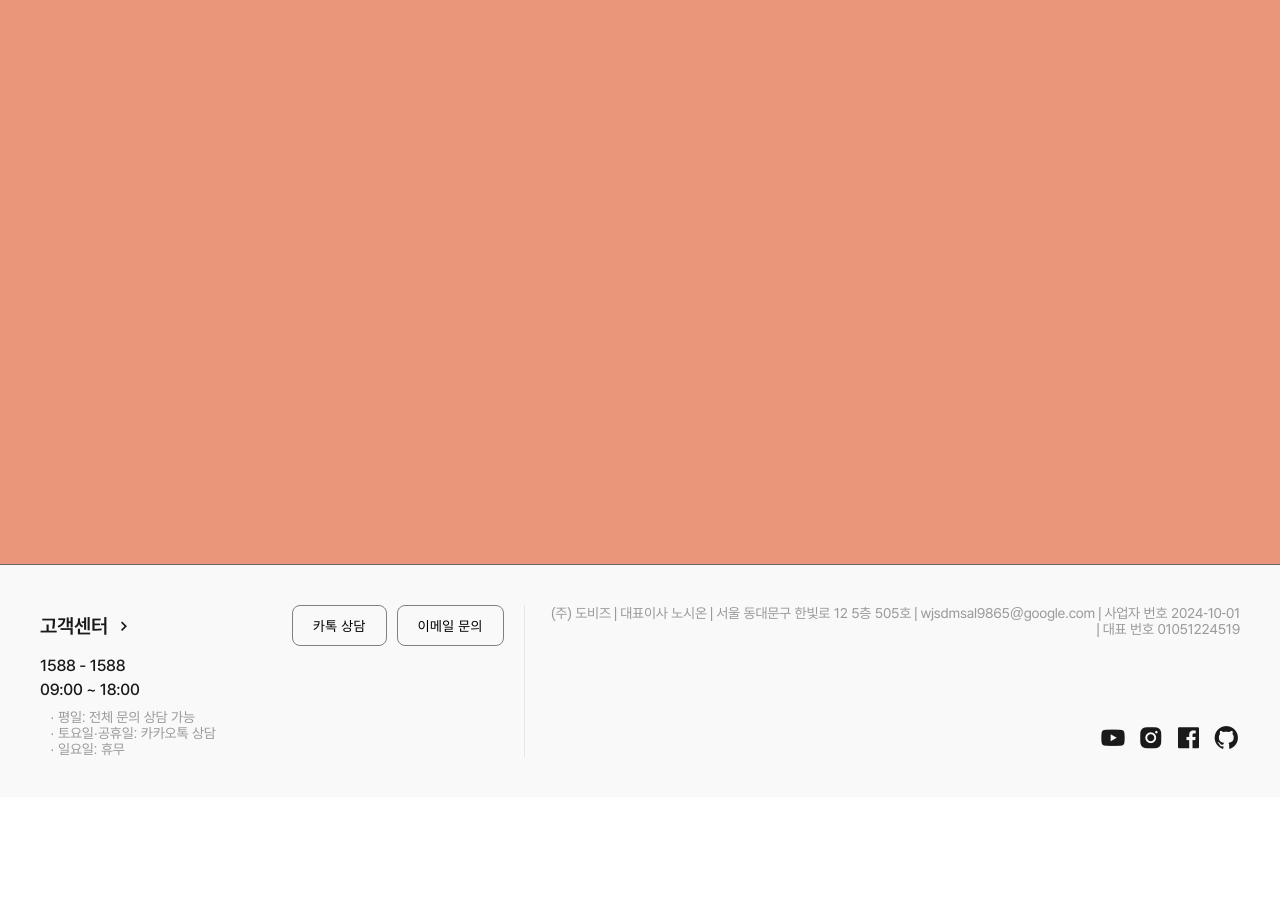
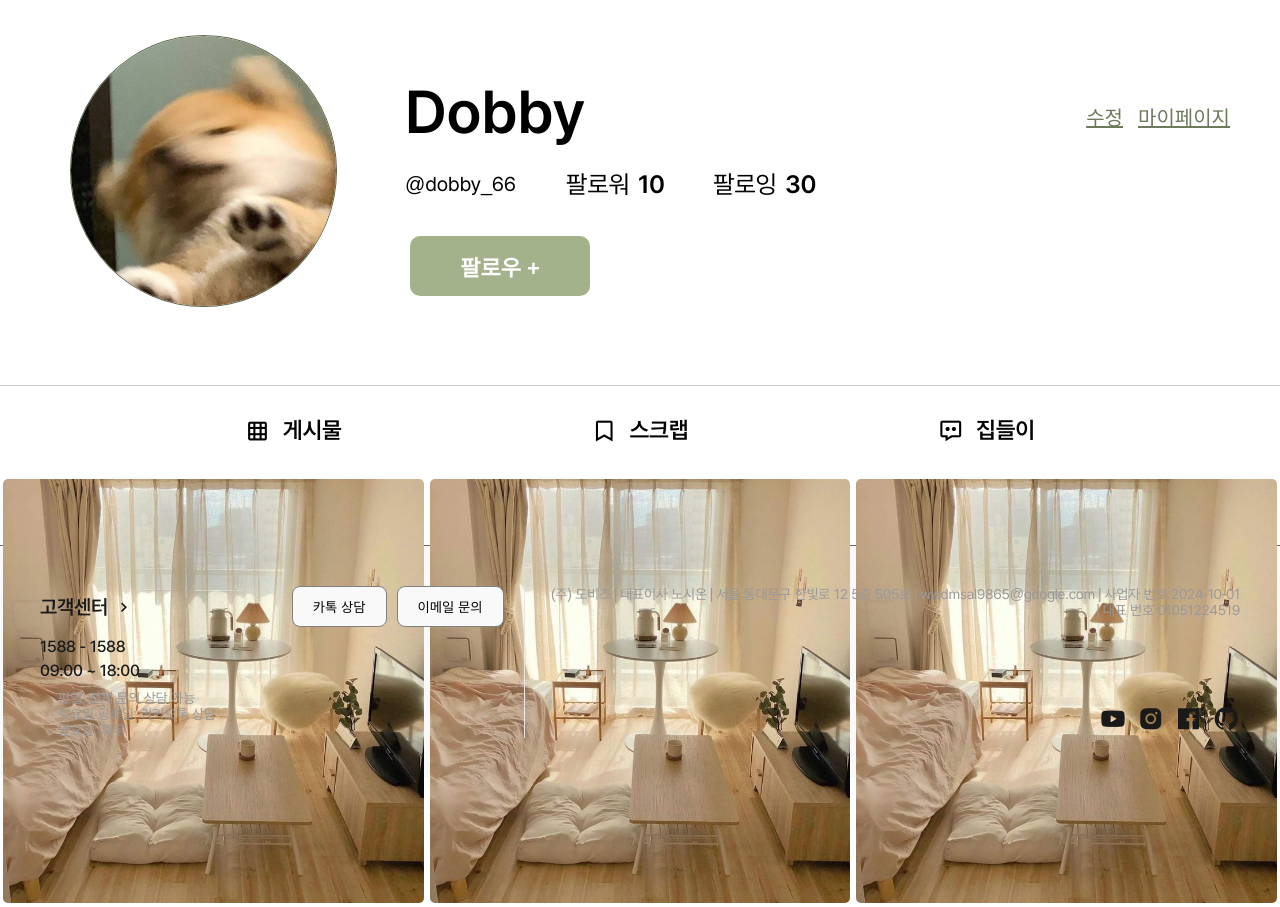
Before and after one commit to seunghye00/Hows, a React (Create React App) app in the folder HowsFront/: page /mypage/main in a window 1280 px wide. Shown: the part 340-1247 px from the top of the page. Before the commit the page ends 1137 px from the top, so only its background shows below. Built offline with nearby package versions, Linux system fonts and the light colour scheme.

Commit message:
mypage ui 작업

```diff
--- a/HowsFront/src/pages/Home/Mypage/Main/Main.jsx
+++ b/HowsFront/src/pages/Home/Mypage/Main/Main.jsx
@@ -4,6 +4,8 @@ import { Post } from "./Post/Post";
 // import { Guestbook } from "./Guestbook/Guestbook";
 import { Routes, Route, Navigate } from "react-router-dom";
 import img from '../../../../assets/images/마이페이지_가로배너.jpg'
+import profile from '../../../../assets/images/마이페이지_프로필사진.jpg'
+import post from '../../../../assets/images/마이페이지_게시물.jpg'
 
 export const Main = () => {
     return (
@@ -12,7 +14,67 @@ export const Main = () => {
                 <img src={img}></img>
             </div>
             <div className={styles.mainBox}>
-
+                <div className={styles.header}>
+                    <div className={styles.profile}>
+                        <img src={profile}></img>
+                    </div>
+                    <div className={styles.userInfo}>
+                        <div className={styles.top}>
+                            <div className={styles.nickname}>Dobby</div>
+                            <div className={styles.linkBtns}>
+                                <button className={styles.infoUpdate}>수정</button>
+                                <button className={styles.mypage}>마이페이지</button>
+                            </div>
+                        </div>
+                        <div className={styles.middle}>
+                            <span className={styles.id}>@dobby_66</span>
+                            <div className={styles.follower}>
+                                <span className={styles.followText}>팔로워</span>
+                                <span className={styles.followCount}>10</span>
+                            </div>
+                            <div className={styles.following}>
+                                <span className={styles.followText}>팔로잉</span>
+                                <span className={styles.followCount}>30</span>
+                            </div>
+                        </div>
+                        <div className={styles.bottom}>
+                            <button className={styles.followBtn}>팔로우 +</button>
+                        </div>
+                    </div>
+                </div>
+                <div className={styles.menus}>
+                    <div className={styles.menu}>
+                        <div>
+                            <i className='bx bx-grid'></i>
+                            <span>게시물</span>
+                        </div>
+                    </div>
+                    <div className={styles.menu}>
+                        <div>
+                            <i className='bx bx-bookmark'></i>
+                            <span>스크랩</span>
+                        </div>
+                    </div>
+                    <div className={styles.menu}>
+                        <div>
+                            <i className='bx bx-message-dots'></i>
+                            <span>집들이</span>
+                        </div>
+                    </div>
+                </div>
+                <div className={styles.body}>
+                    <div className={styles.row}>
+                        <div className={styles.feed}>
+                            <img src={post}></img>
+                        </div>
+                        <div className={styles.feed}>
+                            <img src={post}></img>
+                        </div>
+                        <div className={styles.feed}>
+                            <img src={post}></img>
+                        </div>
+                    </div>
+                </div>
             </div>
             {/* <Routes> */}
             {/* <Route path="/" element={<Navigate to="post" replace />} /> */}
--- a/HowsFront/src/pages/Home/Mypage/Main/Main.module.css
+++ b/HowsFront/src/pages/Home/Mypage/Main/Main.module.css
@@ -1,11 +1,11 @@
-.container div {
+/* .container div {
   border: 1px solid black;
-}
+} */
 
 .container {
   width: 100%;
   height: 100vh;
-  background-color: darksalmon;
+  /* background-color: darksalmon; */
   display: flex;
   flex-direction: column;
   align-items: center;
@@ -15,6 +15,7 @@
   width: 100%;
   max-width: 1300px;
   height: 230px;
+  margin-bottom: 60px;
 }
 
 .bannerImg img {
@@ -24,5 +25,160 @@
 }
 
 .container .mainBox {
-  /* flex: 10; */
+  flex: 10;
+  width: 100%;
+  max-width: 1300px;
+  height: auto;
+  display: flex;
+  flex-direction: column;
 }
+.container .mainBox .header {
+  /* flex: 4; */
+  height: 270px;
+  display: flex;
+  margin-bottom: 80px;
+  /* background-color: aliceblue; */
+}
+.container .mainBox .header .profile {
+  flex: 1;
+  padding: 0px 70px;
+}
+.container .mainBox .header .profile > img {
+  width: 100%;
+  height: 100%;
+  border-radius: 50%;
+  border: 1px solid var(--hows-point-color-darkest);
+}
+
+.container .mainBox .header .userInfo {
+  flex: 3.3;
+  display: flex;
+  flex-direction: column;
+}
+.container .mainBox .header .userInfo .top {
+  flex: 2;
+  display: flex;
+  align-items: center;
+  padding-right: 50px;
+}
+.container .mainBox .header .userInfo .top .nickname {
+  flex: 5;
+  font-size: 60px;
+  font-weight: 600;
+  padding-top: 40px;
+}
+.container .mainBox .header .userInfo .top .linkBtns {
+  flex: 2.5;
+  display: flex;
+  align-items: center;
+  justify-content: flex-end;
+  padding-top: 50px;
+}
+.container .mainBox .header .userInfo .top .linkBtns > button {
+  border: none;
+  background: none;
+  color: var(--hows-point-color-darker);
+  font-size: 20px;
+  cursor: pointer;
+  text-decoration: underline;
+  margin-left: 15px;
+}
+/* 아이디, 팔로우, 팔로워 */
+.container .mainBox .header .userInfo .middle {
+  flex: 1.3;
+  display: flex;
+  align-items: center;
+  padding-right: 420px;
+  /* font-size: 25px; */
+}
+.container .mainBox .header .userInfo .middle .id {
+  font-size: 20px;
+  margin-right: 50px;
+}
+.container .mainBox .header .userInfo .middle > div {
+  margin-right: 10px;
+  flex: 1;
+}
+.container .mainBox .header .userInfo .middle > div > span {
+  font-size: 25px;
+}
+
+.container .mainBox .header .userInfo .middle .followText {
+  margin-right: 8px;
+}
+.container .mainBox .header .userInfo .middle .followCount {
+  font-weight: 600;
+  cursor: pointer;
+}
+
+.container .mainBox .header .userInfo .bottom {
+  flex: 1.5;
+}
+.container .mainBox .header .userInfo .bottom .followBtn {
+  width: 180px;
+  height: 60px;
+  font-size: 22px;
+  font-weight: 600;
+  border-radius: 10px;
+  border: none;
+  background-color: var(--hows-point-color);
+  color: var(--hows-white);
+  transition-duration: 0.3s;
+  margin: 15px 0 0 5px;
+}
+.container .mainBox .header .userInfo .bottom .followBtn:hover {
+  background-color: var(--hows-point-color-dark);
+}
+
+.container .mainBox .menus {
+  /* flex: 1; */
+  height: 70px;
+  display: flex;
+  padding: 10px 120px;
+  border-top: 1px solid var(--hows-gray-200);
+
+  /* background-color: burlywood; */
+}
+.container .mainBox .menus .menu {
+  flex: 1;
+}
+.container .mainBox .menus .menu > div {
+  height: 100%;
+  display: flex;
+  justify-content: center;
+  align-items: center;
+}
+.container .mainBox .menus .menu > div > i {
+  margin-right: 13px;
+  font-size: 25px;
+}
+.container .mainBox .menus .menu > div > span {
+  font-size: 23px;
+  font-weight: 600;
+  margin-bottom: 3px;
+}
+.container .mainBox .body {
+  flex: 6;
+  display: flex;
+  flex-direction: column;
+  height: auto;
+  /* background-color: cornflowerblue; */
+}
+.container .mainBox .body .row {
+  height: 430px;
+  display: flex;
+  /* background-color: cornflowerblue; */
+}
+.container .mainBox .body .row .feed {
+  flex: 1;
+  height: 100%;
+  width: 430px;
+  padding: 3px;
+  box-sizing: border-box;
+}
+.container .mainBox .body .row .feed > img {
+  width: 100%;
+  height: 100%;
+  border-radius: 5px;
+  object-fit: cover;
+}
--- a/HowsFront/src/pages/Home/Mypage/Mypage.jsx
+++ b/HowsFront/src/pages/Home/Mypage/Mypage.jsx
@@ -7,7 +7,6 @@ import { UserDashboard } from './UserDashboard/UserDashboard';
 export const Mypage = () => {
   return (
     <div className={styles.container}>
-      Mypage
       <Routes>
         <Route path="/" element={<Navigate to="main" replace />} />
         <Route path="main" element={<Main />} />
--- a/HowsFront/src/pages/Home/Mypage/Mypage.module.css
+++ b/HowsFront/src/pages/Home/Mypage/Mypage.module.css
@@ -1,5 +1,5 @@
 .container {
   width: 100%;
   height: 100%;
-  background-color: cornflowerblue;
+  /* background-color: cornflowerblue; */
 }
```
Also changed, not shown: HowsFront/src/assets/images/마이페이지_게시물.jpg (added), HowsFront/src/assets/images/마이페이지_프로필사진.jpg (added).
